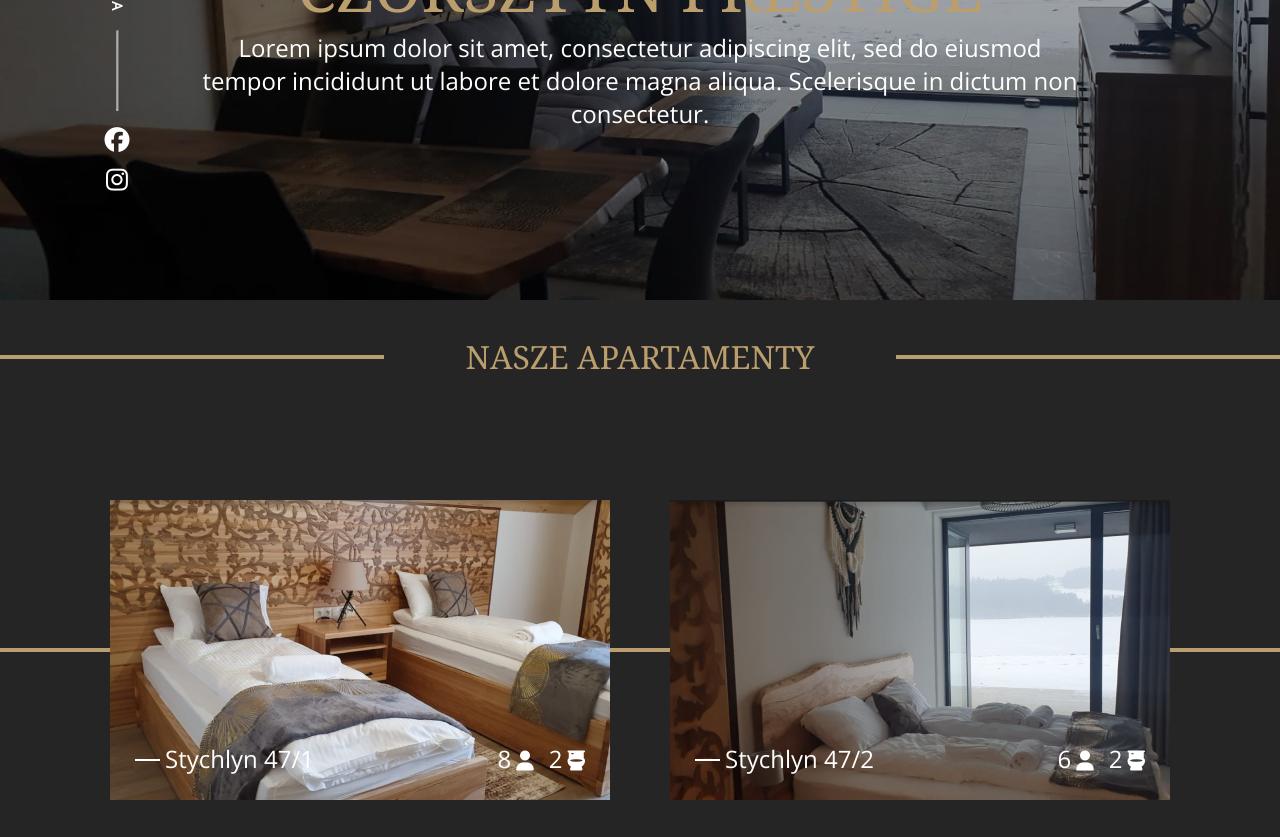
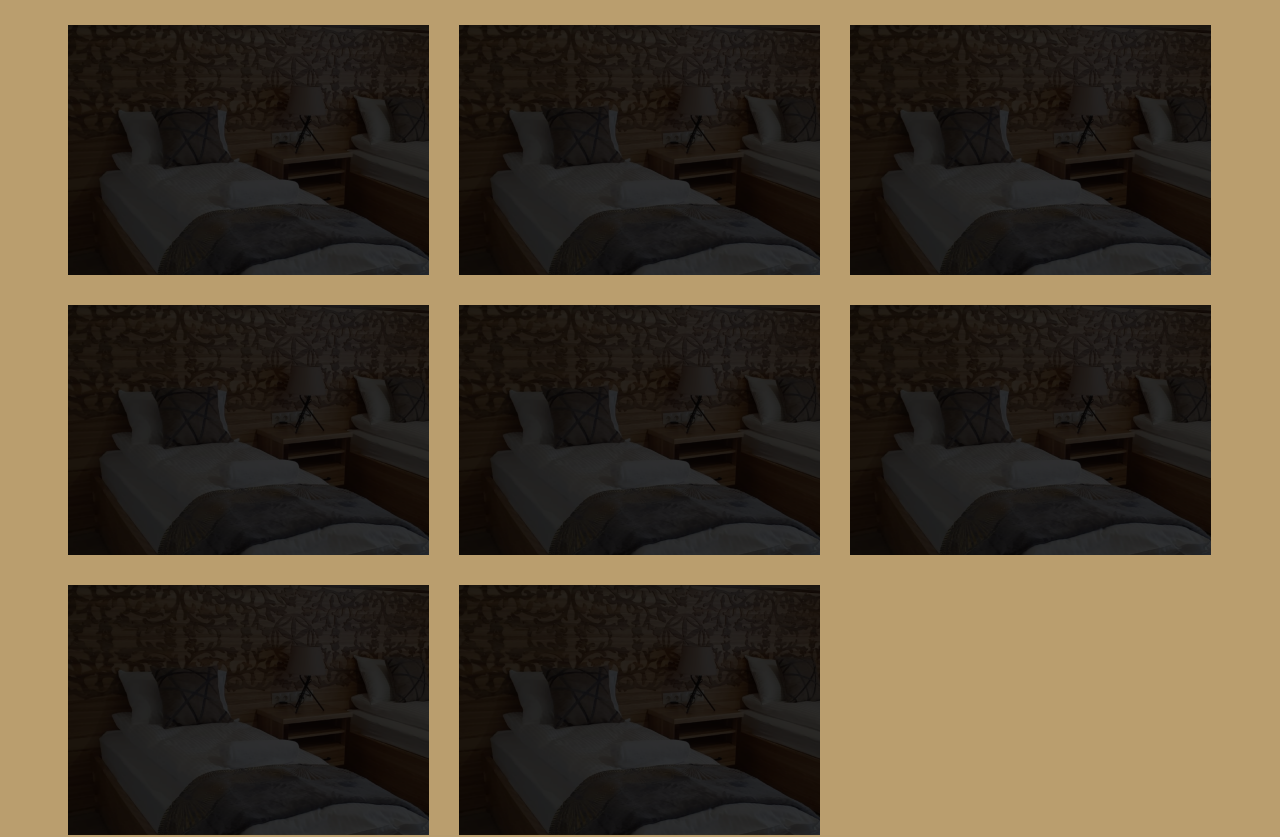
Before and after one commit to Pabeloszh/czorsztyn-prestige, a React (Create React App) app in the folder frontend/: page /gallery in a window 1280 px wide. Shown: the part 500-1337 px from the top of the page. Built offline with nearby package versions, Linux system fonts and the light colour scheme.

Commit message:
apartments modal added

```diff
--- a/frontend/package.json
+++ b/frontend/package.json
@@ -9,6 +9,8 @@
     "@testing-library/user-event": "^12.7.3",
     "react": "^17.0.1",
     "react-dom": "^17.0.1",
+    "react-router": "^5.2.0",
+    "react-router-dom": "^5.2.0",
     "react-scripts": "4.0.3",
     "react-spring": "^8.0.27",
     "styled-components": "^5.2.1",
--- a/frontend/src/App.js
+++ b/frontend/src/App.js
@@ -1,19 +1,32 @@
-import React from "react";
+import React, { useContext } from "react";
+import { BrowserRouter as Router, Switch, Route, Link } from "react-router-dom";
 import Header from "./components/Header/Header";
 import MainContent from "./components/MainContent/MainContent";
 import Apartments from "./components/Apartments/Apartments";
 import Slider from "./components/Slider/Slider";
 import Contact from "./components/Contact/Contact";
+import ApartmentsModal from "./components/Apartments/ApartmentsModal/ApartmentsModal";
+import Gallery from "./components/Gallery/Gallery";
+import { ApartmentsModalContext } from "./context/ApartmentsModalContext";
 
 const App = () => {
+  const [modal, toggleModal] = useContext(ApartmentsModalContext);
   return (
-    <div>
+    <Router>
       <Header />
-      <MainContent />
-      <Apartments />
-      <Slider />
+      <Switch>
+        <Route exact path='/'>
+          <MainContent />
+          <Apartments />
+          <Slider />
+          {modal && <ApartmentsModal />}
+        </Route>
+        <Route path='/gallery'>
+          <Gallery />
+        </Route>
+      </Switch>
       <Contact />
-    </div>
+    </Router>
   );
 };
 
--- a/frontend/src/components/Apartments/ApartmentsDesc/ApartmentsDesc.js
+++ b/frontend/src/components/Apartments/ApartmentsDesc/ApartmentsDesc.js
@@ -1,11 +1,13 @@
 import React, { useState, useEffect, useContext } from "react";
 import { ApartmentsContext } from "../../../context/ApartmentsContext";
 import { ApartmentDescContainer } from "./ApartmentsDesc.style";
+import { ApartmentsModalContext } from "../../../context/ApartmentsModalContext";
 
 const ApartmentsDesc = () => {
   const [actualPhoto, setActualPhoto] = useState(0);
   const [photosNumber, setPhotosNumber] = useState();
   const [apartment, toggleApartment] = useContext(ApartmentsContext);
+  const [modal, toggleModal] = useContext(ApartmentsModalContext);
 
   useEffect(() => {
     setPhotosNumber(document.querySelectorAll(".img-cont").length);
@@ -47,9 +49,9 @@ const ApartmentsDesc = () => {
         <ApartmentDescContainer>
           <div className='gallery-cont'>
             <div className='img-slide'>
-              <div className='img-cont'></div>
-              <div className='img-cont'></div>
-              <div className='img-cont'></div>
+              <div className='img-cont' onClick={() => toggleModal(true)}></div>
+              <div className='img-cont' onClick={() => toggleModal(true)}></div>
+              <div className='img-cont' onClick={() => toggleModal(true)}></div>
             </div>
             <div className='go-back'>
               <i
@@ -141,9 +143,9 @@ const ApartmentsDesc = () => {
           {/* AP-1 */}
           <div className='gallery-cont'>
             <div className='img-slide'>
-              <div className='img-cont'></div>
-              <div className='img-cont'></div>
-              <div className='img-cont'></div>
+              <div className='img-cont' onClick={() => toggleModal(true)}></div>
+              <div className='img-cont' onClick={() => toggleModal(true)}></div>
+              <div className='img-cont' onClick={() => toggleModal(true)}></div>
             </div>
             <div className='go-back'>
               <i
--- a/frontend/src/components/Apartments/ApartmentsMain/ApartmentsMain.js
+++ b/frontend/src/components/Apartments/ApartmentsMain/ApartmentsMain.js
@@ -1,9 +1,11 @@
 import React, { useEffect, useContext } from "react";
 import { ApartmentsContext } from "../../../context/ApartmentsContext";
 import { ApartmentsMainContainer } from "./ApartmentsMain.style";
+import { useLocation } from "react-router-dom";
 
 const Apartments = () => {
   const [apartment, toggleApartment] = useContext(ApartmentsContext);
+  const location = useLocation();
 
   function handleResize() {
     document.querySelector(".container-slide").style.transition =
@@ -14,7 +16,9 @@ const Apartments = () => {
   }
 
   useEffect(() => {
-    window.addEventListener("resize", handleResize, false);
+    if (location.pathname !== "/")
+      window.removeEventListener("resize", handleResize);
+    else window.addEventListener("resize", handleResize, false);
   }, []);
 
   function toggleDesc(cond) {
@@ -27,14 +31,6 @@ const Apartments = () => {
       ".container-slide"
     ).clientWidth}px)`;
   }
-
-  // function toggleApart() {
-  //   document.querySelector(".container-slide").style.transition =
-  //     "transform 0.4s ease-in-out";
-  //   document.querySelector(
-  //     ".container-slide"
-  //   ).style.transform = `translateX(0px)`;
-  // }
 
   return (
     <ApartmentsMainContainer>
--- /dev/null
+++ b/frontend/src/components/Apartments/ApartmentsModal/ApartmentsModal.js
@@ -0,0 +1,26 @@
+import React, { useContext } from "react";
+import img from "../../../img/ap-1-main.png";
+import { ModalContainer } from "./ApartmentsModal.style";
+import { ApartmentsModalContext } from "../../../context/ApartmentsModalContext";
+
+const ApartmentsModal = () => {
+  const [modal, toggleModal] = useContext(ApartmentsModalContext);
+
+  return (
+    <ModalContainer>
+      <div className='overlay' onClick={() => toggleModal(false)}></div>
+      <div className='close' onClick={() => toggleModal(false)}>
+        <i class='fas fa-times'></i>
+      </div>
+      <div className='nav'>
+        <i class='fas fa-chevron-left'></i>
+        <i class='fas fa-chevron-right'></i>
+      </div>
+      <div className='modal-box'>
+        <img src={img} alt='' />
+      </div>
+    </ModalContainer>
+  );
+};
+
+export default ApartmentsModal;
--- /dev/null
+++ b/frontend/src/components/Apartments/ApartmentsModal/ApartmentsModal.style.js
@@ -0,0 +1,54 @@
+import styled from "styled-components";
+
+export const ModalContainer = styled.div`
+  position: fixed;
+  top: 0;
+  left: 0;
+  bottom: 0;
+  right: 0;
+  z-index: 3;
+  .overlay {
+    top: 0;
+    left: 0;
+    bottom: 0;
+    right: 0;
+    background: rgba(0, 0, 0, 0.8);
+    position: fixed;
+    z-index: 4;
+  }
+  .close {
+    position: absolute;
+    z-index: 5;
+    top: 20px;
+    right: 20px;
+    i {
+      color: #fff;
+      font-size: 36px;
+    }
+  }
+  .nav {
+    width: 100%;
+    padding: 0 5%;
+    position: absolute;
+    z-index: 6;
+    top: 50%;
+    left: 50%;
+    transform: translate(-50%, -50%);
+    display: flex;
+    justify-content: space-between;
+    i {
+      color: #fff;
+      font-size: 36px;
+    }
+  }
+  .modal-box {
+    position: absolute;
+    z-index: 5;
+    top: 50%;
+    left: 50%;
+    transform: translate(-50%, -50%);
+    img {
+      height: 75vh;
+    }
+  }
+`;
--- /dev/null
+++ b/frontend/src/components/Gallery/Gallery.js
@@ -0,0 +1,23 @@
+import React from "react";
+import { GalleryContainer } from "./Gallery.style";
+import img from "../../img/ap-1-hover.png";
+
+const Gallery = () => {
+  return (
+    <GalleryContainer>
+      <div style={{ background: `url(${img})` }}></div>
+      <div style={{ background: `url(${img})` }}></div>
+      <div style={{ background: `url(${img})` }}></div>
+      <div style={{ background: `url(${img})` }}></div>
+      <div style={{ background: `url(${img})` }}></div>
+      <div style={{ background: `url(${img})` }}></div>
+      <div style={{ background: `url(${img})` }}></div>
+      <div style={{ background: `url(${img})` }}></div>
+      <div style={{ background: `url(${img})` }}></div>
+      <div style={{ background: `url(${img})` }}></div>
+      <div style={{ background: `url(${img})` }}></div>
+    </GalleryContainer>
+  );
+};
+
+export default Gallery;
--- /dev/null
+++ b/frontend/src/components/Gallery/Gallery.style.js
@@ -0,0 +1,23 @@
+import styled from "styled-components";
+import { device } from "../../utils/breakpoints";
+
+export const GalleryContainer = styled.div`
+  width: 100%;
+  padding: 60px 10% 60px calc(10% - 60px);
+  background-color: #ba9e6e;
+  display: grid;
+  grid-template-columns: repeat(3, 33.3%);
+  gap: 30px;
+  div {
+    width: 100%;
+    height: 250px;
+  }
+  @media ${device.laptop} {
+    padding: 60px 10% 60px calc(10% - 30px);
+    grid-template-columns: repeat(2, 50%);
+  }
+  @media ${device.tablet} {
+    padding: 60px 10%;
+    grid-template-columns: 100%;
+  }
+`;
--- /dev/null
+++ b/frontend/src/context/ApartmentsModalContext.js
@@ -0,0 +1,13 @@
+import React, { useState, createContext } from "react";
+
+export const ApartmentsModalContext = createContext();
+
+export const ApartmentsModalProvider = (props) => {
+  const [modal, toggleModal] = useState(false);
+
+  return (
+    <ApartmentsModalContext.Provider value={[modal, toggleModal]}>
+      {props.children}
+    </ApartmentsModalContext.Provider>
+  );
+};
--- a/frontend/src/index.js
+++ b/frontend/src/index.js
@@ -2,13 +2,16 @@ import React from "react";
 import ReactDOM from "react-dom";
 import App from "./App";
 import { ApartmentsProvider } from "./context/ApartmentsContext";
+import { ApartmentsModalProvider } from "./context/ApartmentsModalContext";
 import "./index.css";
 
 ReactDOM.render(
-  <ApartmentsProvider>
-    <React.StrictMode>
-      <App />
-    </React.StrictMode>
-  </ApartmentsProvider>,
+  <ApartmentsModalProvider>
+    <ApartmentsProvider>
+      <React.StrictMode>
+        <App />
+      </React.StrictMode>
+    </ApartmentsProvider>
+  </ApartmentsModalProvider>,
   document.getElementById("root")
 );
```
Also changed, not shown: 1 other file (tests, documents, lock files or other folders).
